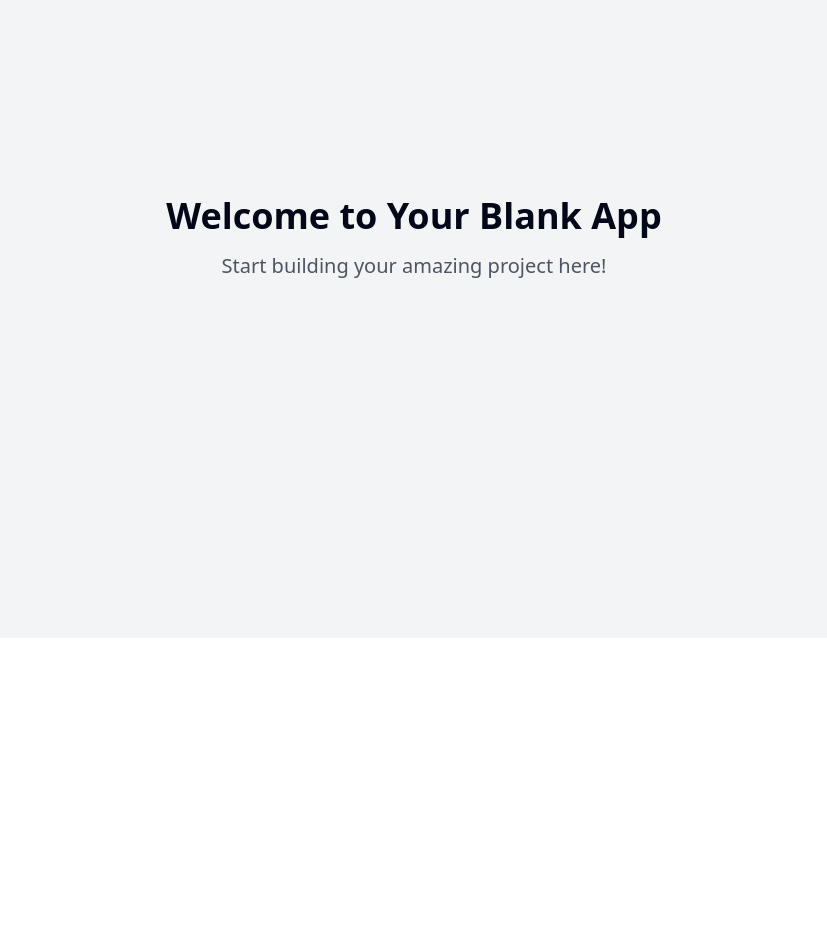
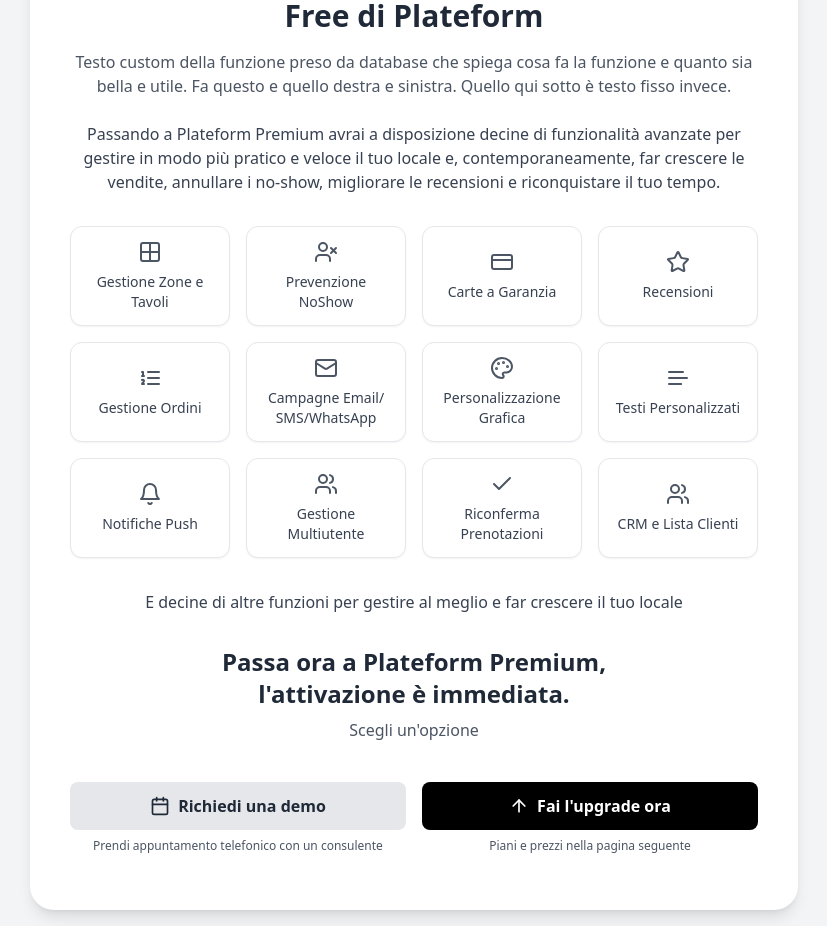
Before and after one commit to LucaFronzo/html-layout-free-upgrade, a React (Vite) app: page / in a window 1280 px wide. Shown: the part 162-1088 px from the top of the page, without its empty margins (226-1053 px from the left). Before the commit the page ends 800 px from the top, so only its background shows below. Built offline with nearby package versions, Linux system fonts and the light colour scheme.

Commit message:
Refactor: Implement HTML layout

```diff
--- /dev/null
+++ b/src/components/PremiumFeatures.tsx
@@ -0,0 +1,123 @@
+
+import React from "react";
+import {
+  Grid2X2,
+  UserX,
+  CreditCard,
+  Star,
+  ListOrdered,
+  Mail,
+  Palette,
+  Text,
+  Bell,
+  Users,
+  Check,
+  Calendar,
+  ArrowUp
+} from "lucide-react";
+
+interface FeatureCardProps {
+  icon: React.ReactNode;
+  title: string;
+}
+
+const FeatureCard = ({ icon, title }: FeatureCardProps) => {
+  return (
+    <div className="bg-white rounded-xl p-4 flex flex-col items-center justify-center gap-2 border border-gray-200 h-[100px] shadow-sm hover:shadow-md transition-shadow">
+      <div className="text-gray-600">{icon}</div>
+      <span className="text-center text-sm font-medium text-gray-700">{title}</span>
+    </div>
+  );
+};
+
+const PremiumFeatures = () => {
+  return (
+    <div className="bg-white rounded-3xl shadow-lg max-w-3xl mx-auto p-6 sm:p-8 md:p-10">
+      <div className="flex flex-col items-center">
+        {/* Lock Icon */}
+        <div className="bg-gray-300 rounded-full p-3 mb-5">
+          <svg className="w-6 h-6 text-gray-500" fill="none" stroke="currentColor" viewBox="0 0 24 24" xmlns="http://www.w3.org/2000/svg">
+            <path strokeLinecap="round" strokeLinejoin="round" strokeWidth="2" d="M12 15v2m-6 4h12a2 2 0 002-2v-6a2 2 0 00-2-2H6a2 2 0 00-2 2v6a2 2 0 002 2zm10-10V7a4 4 0 00-8 0v4h8z"></path>
+          </svg>
+        </div>
+
+        {/* Header Text */}
+        <h1 className="text-2xl sm:text-3xl font-bold text-center text-gray-800 mb-4">
+          Questa funzione non è compresa nel piano Free di Plateform
+        </h1>
+
+        {/* Description Text */}
+        <p className="text-gray-600 text-center mb-6">
+          Testo custom della funzione preso da database che spiega cosa fa la funzione
+          e quanto sia bella e utile. Fa questo e quello destra e sinistra. Quello qui sotto è
+          testo fisso invece.
+        </p>
+
+        {/* Premium Advantages */}
+        <p className="text-gray-700 font-medium text-center mb-8">
+          Passando a Plateform Premium avrai a disposizione decine di funzionalità
+          avanzate per gestire in modo più pratico e veloce il tuo locale e,
+          contemporaneamente, far crescere le vendite, annullare i no-show,
+          migliorare le recensioni e riconquistare il tuo tempo.
+        </p>
+
+        {/* Features Grid */}
+        <div className="grid grid-cols-1 sm:grid-cols-2 md:grid-cols-4 gap-4 mb-8 w-full">
+          <FeatureCard icon={<Grid2X2 size={24} />} title="Gestione Zone e Tavoli" />
+          <FeatureCard icon={<UserX size={24} />} title="Prevenzione NoShow" />
+          <FeatureCard icon={<CreditCard size={24} />} title="Carte a Garanzia" />
+          <FeatureCard icon={<Star size={24} />} title="Recensioni" />
+
+          <FeatureCard icon={<ListOrdered size={24} />} title="Gestione Ordini" />
+          <FeatureCard icon={<Mail size={24} />} title="Campagne Email/ SMS/WhatsApp" />
+          <FeatureCard icon={<Palette size={24} />} title="Personalizzazione Grafica" />
+          <FeatureCard icon={<Text size={24} />} title="Testi Personalizzati" />
+
+          <FeatureCard icon={<Bell size={24} />} title="Notifiche Push" />
+          <FeatureCard icon={<Users size={24} />} title="Gestione Multiutente" />
+          <FeatureCard icon={<Check size={24} />} title="Riconferma Prenotazioni" />
+          <FeatureCard icon={<Users size={24} />} title="CRM e Lista Clienti" />
+        </div>
+
+        {/* Additional Text */}
+        <p className="text-gray-700 text-center mb-8">
+          E decine di altre funzioni per gestire al meglio e far crescere il tuo locale
+        </p>
+
+        {/* Call to action */}
+        <div className="text-center mb-4">
+          <h2 className="text-2xl font-bold text-gray-800 mb-2">
+            Passa ora a Plateform Premium, <br />
+            l'attivazione è immediata.
+          </h2>
+          <p className="text-gray-600 mb-6">Scegli un'opzione</p>
+        </div>
+
+        {/* Action Buttons */}
+        <div className="flex flex-col sm:flex-row w-full gap-4 mb-4">
+          <div className="flex-1">
+            <button className="w-full bg-gray-200 hover:bg-gray-300 text-gray-800 font-semibold py-3 px-4 rounded-lg flex items-center justify-center gap-2 transition-colors">
+              <Calendar size={20} />
+              <span>Richiedi una demo</span>
+            </button>
+            <p className="text-xs text-center mt-2 text-gray-600">
+              Prendi appuntamento telefonico con un consulente
+            </p>
+          </div>
+
+          <div className="flex-1">
+            <button className="w-full bg-black hover:bg-gray-800 text-white font-semibold py-3 px-4 rounded-lg flex items-center justify-center gap-2 transition-colors">
+              <ArrowUp size={20} />
+              <span>Fai l'upgrade ora</span>
+            </button>
+            <p className="text-xs text-center mt-2 text-gray-600">
+              Piani e prezzi nella pagina seguente
+            </p>
+          </div>
+        </div>
+      </div>
+    </div>
+  );
+};
+
+export default PremiumFeatures;
--- a/src/pages/Index.tsx
+++ b/src/pages/Index.tsx
@@ -1,12 +1,10 @@
-// Update this page (the content is just a fallback if you fail to update the page)
+
+import PremiumFeatures from "@/components/PremiumFeatures";
 
 const Index = () => {
   return (
-    <div className="min-h-screen flex items-center justify-center bg-gray-100">
-      <div className="text-center">
-        <h1 className="text-4xl font-bold mb-4">Welcome to Your Blank App</h1>
-        <p className="text-xl text-gray-600">Start building your amazing project here!</p>
-      </div>
+    <div className="min-h-screen flex items-center justify-center bg-gray-100 p-4">
+      <PremiumFeatures />
     </div>
   );
 };
--- a/tailwind.config.ts
+++ b/tailwind.config.ts
@@ -1,3 +1,4 @@
+
 import type { Config } from "tailwindcss";
 
 export default {
```
